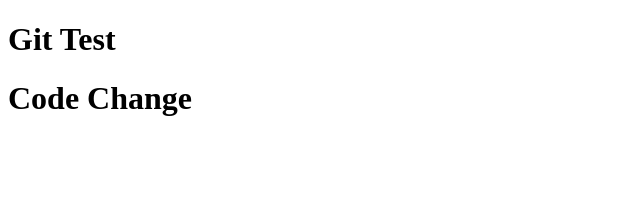
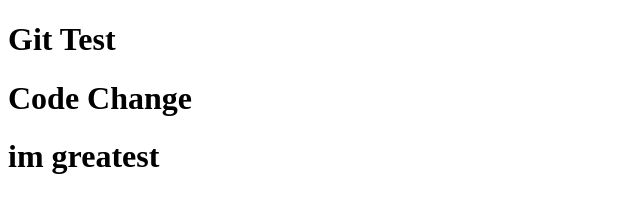
Before and after one commit to greenyun2/230706gittest, a plain HTML site: page index.html in a window 1280 px wide. Shown: the whole page, without its empty margins (0-640 px from the left). Drawn offline with Linux system fonts and the light colour scheme.

Commit message:
thirdcommit

```diff
--- a/index.html
+++ b/index.html
@@ -10,6 +10,7 @@
   <div>
     <h1>Git Test</h1>
     <h1>Code Change</h1>
+    <h1>im greatest</h1>
   </div>
 </body>
 </html>
```
